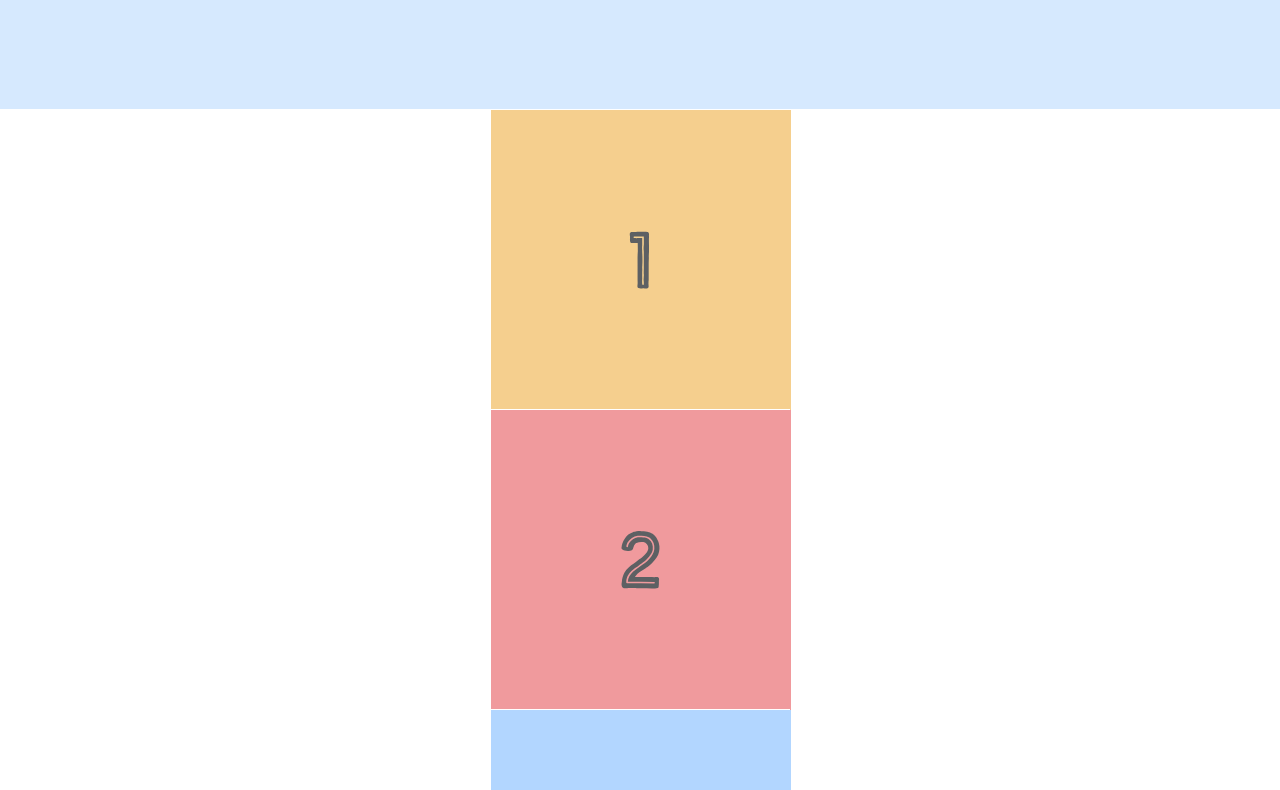
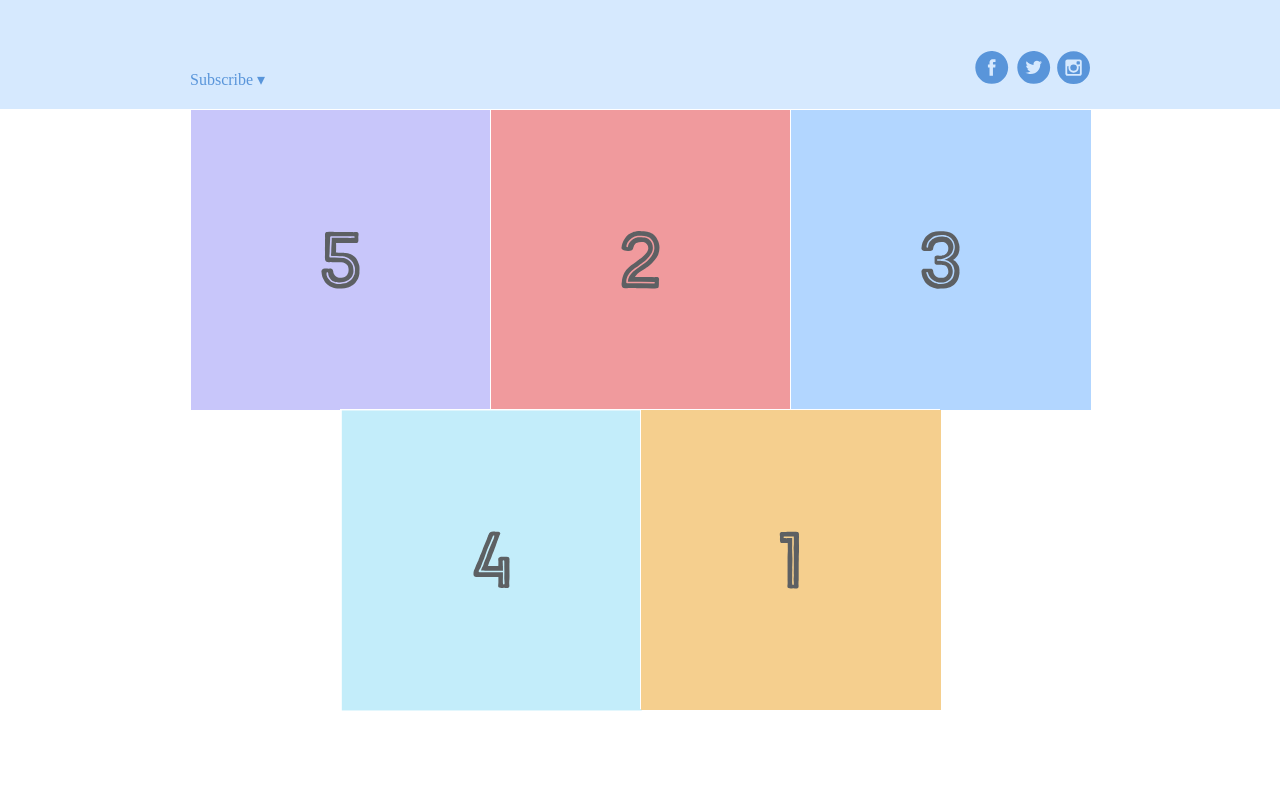
Before and after one commit to GCFusa97/Flexbox-Exercise, a plain HTML site: page index.html in a window 1280 px wide. Shown: the part 249-1039 px from the top of the page. After the commit the page ends 964 px from the top, so only its background shows below. Drawn offline with Linux system fonts and the light colour scheme.

Commit message:
Messed around with container order, item order item alignment

```diff
--- a/styles.css
+++ b/styles.css
@@ -61,7 +61,17 @@
     justify-content: center;
     align-items: center;
     flex-wrap: wrap;
-    flex-direction: column;
+    flex-direction: row;
+}
+
+.first-item {
+
+    order: 1;
+}
+
+.last-item {
+
+    order: -1;
 }
 
 .photo-grid-item {
@@ -71,3 +81,11 @@
     height: 300px;
 
 }
+
+.social,
+.subscribe {
+
+    align-self: flex-end;
+    margin-bottom: 20px;
+
+}
```
